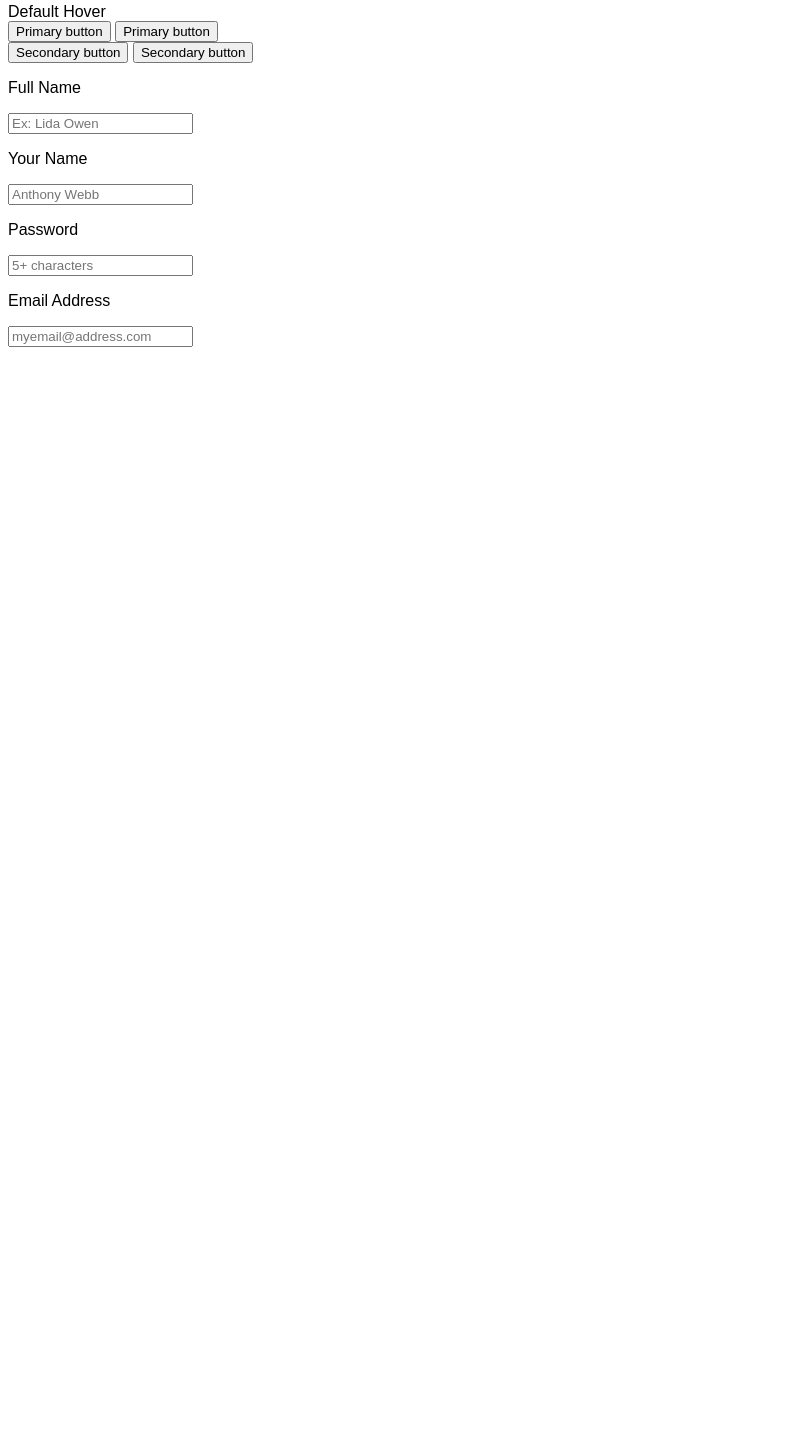
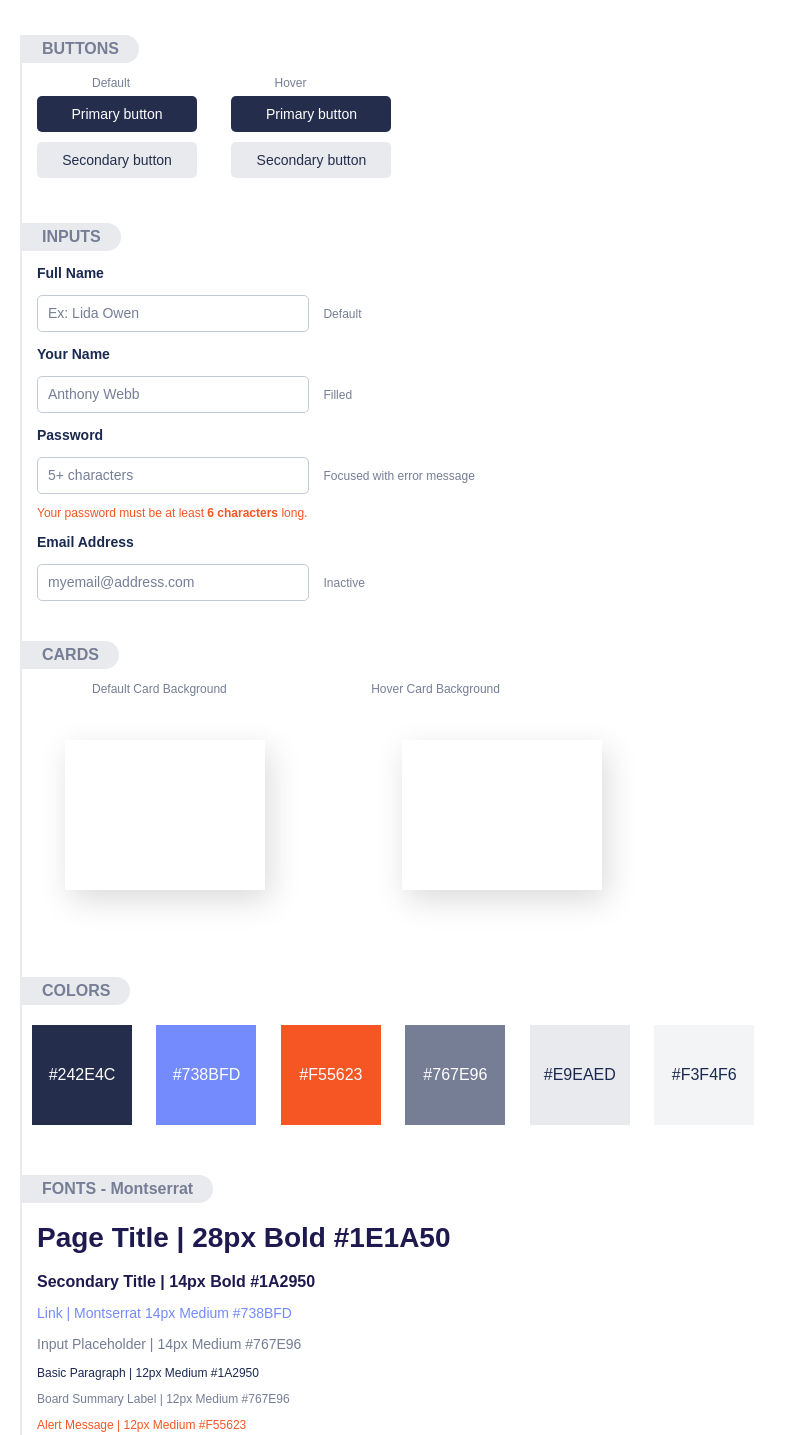
Before and after one commit to joaok-freitas/Design-Hipermedia, a plain HTML site: page AULA3/main.html in a window 1280 px wide. Shown: the part 5-1440 px from the top of the page, without its empty margins (0-791 px from the left). Before the commit the page ends 800 px from the top, so only its background shows below. Drawn offline with Linux system fonts and the light colour scheme; files that its build step writes are made by us from their sources.

Commit message:
Finished a3

```diff
--- a/AULA3/main.html
+++ b/AULA3/main.html
@@ -2,28 +2,62 @@
 <html>
 <head>
     <meta charset="UTF-8">
-    <meta name="viewport" content="width=device-width, initial-scale=1">
-    <title>Document</title>
+    <meta name="viewport" content="width=device-width, initial-scale=1.0">
+    <title>Caderno de Estilos</title>
     <link rel="stylesheet" href="style.css">
 </head>
 <body>
     <div>
+        <p class="section-title">BUTTONS</p>
     <nav>
-        Default
-        Hover
+        <span class="nav">Default</span>
+        <span class="nav">Hover</span>
     </nav>
-    <button>Primary button</button> <button>Primary button</button><br>
-    <button>Secondary button</button> <button>Secondary button</button>
+    <button class="primary">Primary button</button> <button class="primary">Primary button</button><br>
+    <button class="secondary">Secondary button</button> <button class="secondary">Secondary button</button>
     </div>
     <div>
-        <p>Full Name</p>
-        <input type="text" placeholder="Ex: Lida Owen">
-        <p>Your Name</p>
-        <input type="text" placeholder="Anthony Webb">
-        <p>Password</p>
-        <input type="text" placeholder="5+ characters">
-        <p>Email Address</p>
-        <input type="text" placeholder="myemail@address.com">
+        <p class="section-title">INPUTS</p>
+        <h3>Full Name</h3>
+        <input type="text" placeholder="Ex: Lida Owen"> <span class="board-summary">Default</span>
+        <h3>Your Name</h3>
+        <input type="text" placeholder="Anthony Webb"> <span class="board-summary">Filled</span>
+        <h3>Password</h3>
+        <input type="text" placeholder="5+ characters"> <span class="board-summary">Focused with error message</span>
+        <p class="alert-message">Your password must be at least <strong>6 characters</strong> long.</p>
+        <h3>Email Address</h3>
+        <input type="text" placeholder="myemail@address.com"> <span class="board-summary">Inactive</span>
+    </div>
+    <div class="cards">
+        <p class="section-title">CARDS</p>
+        <span class="nav">Default Card Background</span>
+        <span class="nav">Hover Card Background</span>
+        <br>
+        <span class="card"></span>
+        <span class="card"></span>
+    </div>
+    <div class="colors">
+        <p class="section-title">COLORS</p>
+        <span style="background-color: #242E4C; color: white;">#242E4C</span>
+        <span style="background-color: #738BFD; color: white;">#738BFD</span>
+        <span style="background-color: #F55623; color: white;">#F55623</span>
+        <span style="background-color: #767E96; color: white;">#767E96</span>
+        <span style="background-color: #E9EAED; color: #1A2950;">#E9EAED</span>
+        <span style="background-color: #F3F4F6; color: #1A2950;">#F3F4F6</span>
+    </div>
+    <div>
+        <p class="section-title">FONTS - Montserrat</p>
+        <h1>Page Title | 28px Bold #1E1A50</h1>
+        <h2>Secondary Title | 14px Bold #1A2950</h2>
+        <a>Link | Montserrat 14px Medium #738BFD</a>
+        <p class="input-placeholder">Input Placeholder | 14px Medium #767E96</p>
+        <p>Basic Paragraph | 12px Medium #1A2950</p>
+        <p class="board-summary">Board Summary Label | 12px Medium #767E96</p>
+        <p class="alert-message">Alert Message | 12px Medium #F55623</p>
+    </div>
+    <div>
+        <p class="section-title">ICONS</p>
+        <img src="icons.png" alt="" style="margin-top: 40px;">
     </div>
 </body>
 </html>
--- /dev/null
+++ b/AULA3/style.css
@@ -0,0 +1,159 @@
+span.nav {
+    margin: 10px 70px;
+    font-size: 12px;
+    color: #767E96;
+}
+
+body {
+    font-family: 'montserrat', sans-serif;
+    margin-left: 20px;
+    border-left: #E9EAED 2px solid;
+    /*background-color: #F3F4F6;*/
+}
+
+button.primary {
+  background-color: #242E4C;
+  margin: 5px 15px;
+  width: 160px;
+  color: white;
+  border: none;
+  padding: 10px 20px;
+  font-size: 14px;
+  font-weight: medium;
+  border-radius: 5px;
+  cursor: pointer;
+}
+
+button.secondary {
+  background-color: #E9EAED;
+  margin: 5px 15px;
+  width: 160px;
+  color: #242E4C;
+  border: none;
+  padding: 10px 20px;
+  font-size: 14px;
+  font-weight: medium;
+  border-radius: 5px;
+  cursor: pointer;
+}
+button:hover {
+  box-shadow: 5px 5px 15px rgba(0, 0, 0, 0.2);
+}
+
+h1 {
+  margin-left: 15px;
+  color: #1E1A50;
+  font-size: 28px;
+  font-weight: bold;
+}
+
+h2 {
+  margin-left: 15px;
+  color: #1E1A50;
+  font-size: 16px;
+  font-weight: bold;
+}
+
+h3 {
+  margin-left: 15px;
+  color: #1A2950;
+  font-size: 14px;
+  font-weight: bold;
+}
+
+a {
+  margin-left: 15px;
+  color: #738BFD;
+  font-size: 14px;
+  font-weight: medium;
+}
+
+p {
+  margin-left: 15px;
+  color: #1A2950;
+  font-size: 12px;
+  font-weight: medium;
+}
+
+p.input-placeholder {
+  margin-left: 15px;
+  color: #767E96;
+  font-size: 14px;
+  font-weight: medium;
+}
+p.board-summary {
+  margin-left: 15px;
+  color: #767E96;
+  font-size: 12px;
+  font-weight: medium;
+}
+
+span.board-summary {
+  color: #767E96;
+  font-size: 12px;
+  font-weight: medium;
+  margin-left: 10px;
+}
+
+p.alert-message {
+  margin-left: 15px;
+  color: #F55623;
+  font-size: 12px;
+  font-weight: medium;
+}
+
+input::placeholder {
+  color: #767E96;
+  font-size: 14px;
+  font-weight: medium;
+}
+
+input {
+  margin-left: 15px;
+  border: 1px solid #C4C9D6;
+  border-radius: 5px;
+  padding: 10px;
+  width: 250px;
+}
+
+input:focus {
+  outline: none;
+  border: 2px solid #738BFD;
+}
+
+div.colors span {
+  display: inline-block;
+  text-align: center;
+  line-height: 100px;
+  width: 100px;
+  height: 100px;
+  margin: 10px;
+}
+
+span.card {
+  display: inline-block;
+  width: 200px;
+  height: 150px;
+  margin: 43px;
+  background-color: white;
+  box-shadow: 5px 10px 30px #dbdbdc;
+  margin-right: 90px;
+}
+
+span.card:hover {
+  box-shadow: 5px 10px 30px rgb(59, 59, 59);
+}
+
+p.section-title {
+  color: #767E96;
+  font-size: 16px;
+  font-weight: bold;
+  margin: 0px;
+  margin-top: 40px;
+  padding: 5px 20px;
+  margin-bottom: 10px;
+  border-top-right-radius: 30px;
+  border-bottom-right-radius: 30px;
+  width: fit-content;
+  background-color: #E9EAED;
+}
```
Also changed, not shown: AULA3/icons.png (added).
